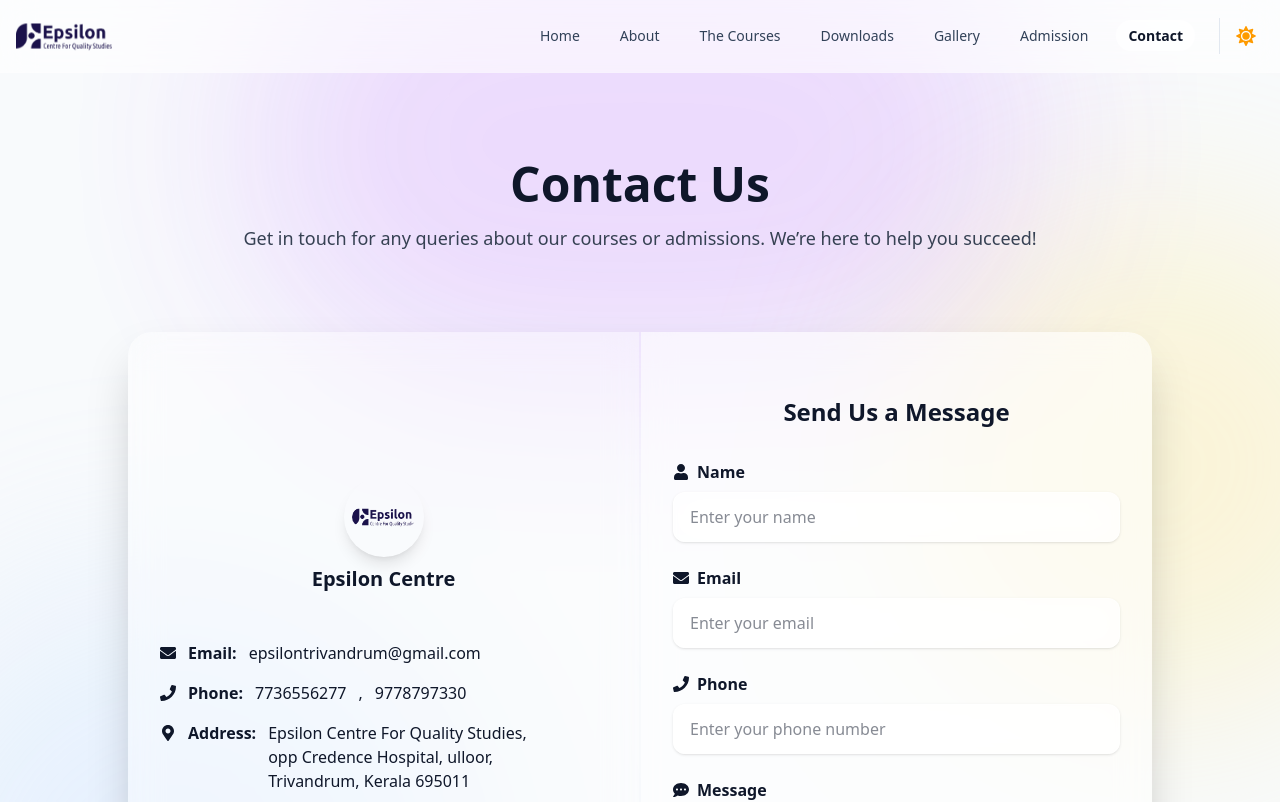
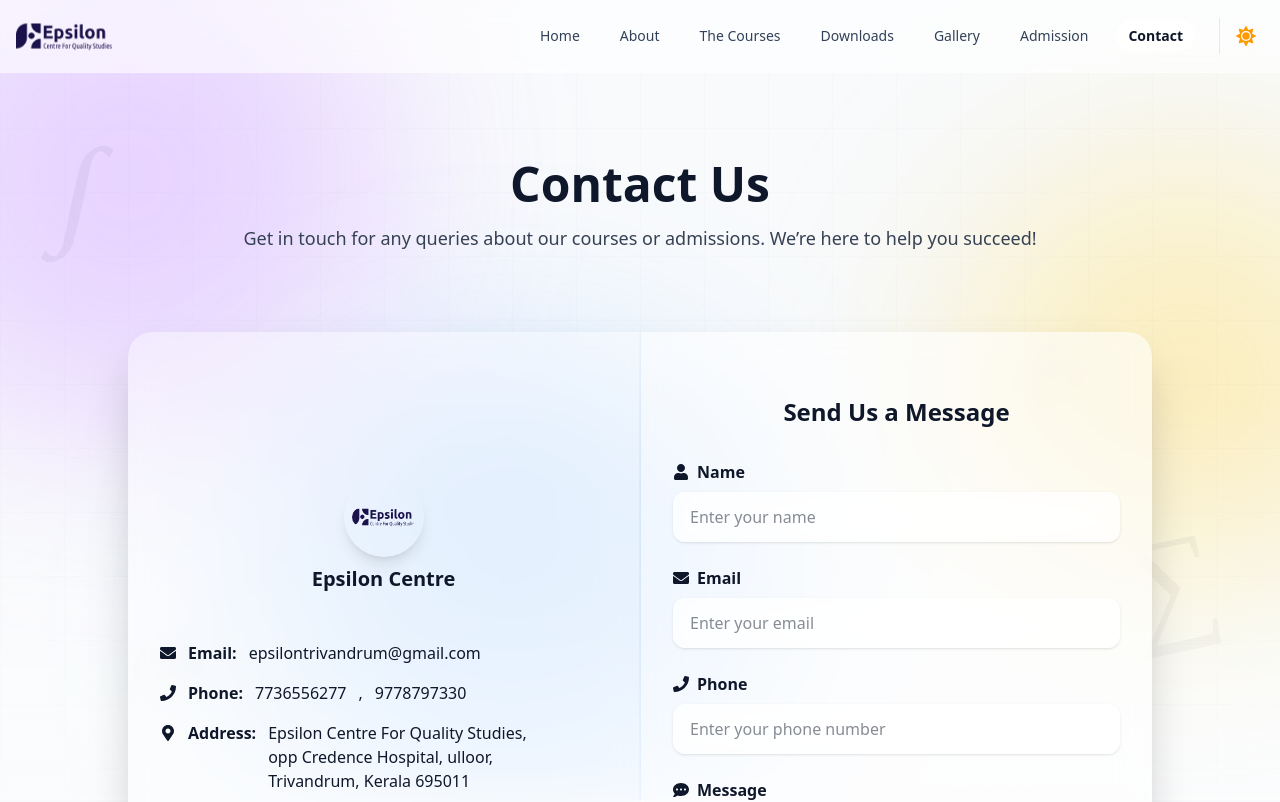
Before and after one commit to handalgeoffrey/epsilon, a Next.js app in the folder ui/: page /epsilon/contact in a window 1280 px wide. Shown: the top 802 px of the page. Built offline with nearby package versions, Linux system fonts and the light colour scheme.

Commit message:
feat: Add reusable PageBackground with grid and math symbols

```diff
--- a/ui/src/app/about/page.js
+++ b/ui/src/app/about/page.js
@@ -1,15 +1,13 @@
 'use client';
 import { LuTarget, LuEye, LuUser, LuAward, LuBookOpen, LuPuzzle, LuClipboardCheck } from 'react-icons/lu';
+
+import PageBackground from '@/components/PageBackground';
 
 export default function About() {
   return (
     <div className="min-h-screen flex flex-col items-center pt-navbar pb-16 w-full bg-[#f8fafc] dark:bg-slate-900 transition-colors duration-300 relative overflow-hidden">
 
-      {/* Background Decorations */}
-      <div className="absolute top-0 left-0 w-full h-full overflow-hidden pointer-events-none">
-        <div className="absolute top-[-10%] right-[-5%] w-[600px] h-[600px] bg-purple-200/40 dark:bg-purple-900/20 rounded-full blur-[120px] mix-blend-multiply dark:mix-blend-normal animate-blob"></div>
-        <div className="absolute bottom-[20%] left-[-10%] w-[500px] h-[500px] bg-amber-100/40 dark:bg-amber-900/20 rounded-full blur-[100px] mix-blend-multiply dark:mix-blend-normal animate-blob animation-delay-4000"></div>
-      </div>
+      <PageBackground />
 
       {/* Hero Section */}
       <div className="w-full max-w-4xl mx-auto px-6 text-center mb-16 relative z-10">
--- a/ui/src/app/admission/page.js
+++ b/ui/src/app/admission/page.js
@@ -1,6 +1,8 @@
 'use client';
 import { useState, useEffect } from 'react';
 import { FaUser, FaSchool, FaUserFriends, FaWhatsapp, FaEnvelope, FaChevronDown, FaBookOpen, FaGraduationCap } from 'react-icons/fa';
+
+import PageBackground from '@/components/PageBackground';
 
 const classes = ['Class 8', 'Class 9', 'Class 10', 'Class 11', 'Class 12', 'Keam Repeater', 'Jee Repeater'];
 const syllabi = ['ICSE', 'ISC', 'CBSE', 'HSE', 'Other'];
@@ -61,12 +63,7 @@
   return (
     <div className="min-h-screen flex flex-col items-center justify-center pt-navbar pb-12 w-full bg-[#f8fafc] dark:bg-slate-900 transition-colors duration-300 relative overflow-hidden">
 
-      {/* Background Decorations */}
-      <div className="absolute top-0 left-0 w-full h-full overflow-hidden pointer-events-none">
-        <div className="absolute top-[10%] left-[-5%] w-[600px] h-[600px] bg-purple-200/40 dark:bg-purple-900/20 rounded-full blur-[120px] mix-blend-multiply dark:mix-blend-normal animate-blob"></div>
-        <div className="absolute bottom-[10%] right-[-10%] w-[500px] h-[500px] bg-amber-100/40 dark:bg-amber-900/20 rounded-full blur-[100px] mix-blend-multiply dark:mix-blend-normal animate-blob animation-delay-4000"></div>
-        <div className="absolute top-[40%] right-[20%] w-[400px] h-[400px] bg-indigo-200/30 dark:bg-indigo-900/20 rounded-full blur-[100px] mix-blend-multiply dark:mix-blend-normal animate-blob animation-delay-2000"></div>
-      </div>
+      <PageBackground />
 
       <div className="relative z-10 w-full max-w-4xl mx-auto px-6 pt-12 pb-8 text-center">
         <h1 className="text-4xl md:text-5xl font-extrabold gradient-text mb-4">Apply for Admission</h1>
--- a/ui/src/app/contact/page.js
+++ b/ui/src/app/contact/page.js
@@ -2,6 +2,8 @@
 import { FaWhatsapp, FaFacebook, FaInstagram, FaUser, FaEnvelope, FaPhone, FaCommentDots, FaCheckCircle, FaMapMarkerAlt } from 'react-icons/fa';
 import { useState } from 'react';
 import Image from 'next/image';
+
+import PageBackground from '@/components/PageBackground';
 
 export default function Contact() {
   const [form, setForm] = useState({ name: '', email: '', phone: '', message: '' });
@@ -25,12 +27,7 @@
   return (
     <div className="min-h-screen flex flex-col items-center pt-navbar w-full bg-[#f8fafc] dark:bg-slate-900 transition-colors duration-300 relative overflow-hidden">
 
-      {/* Background Decorations */}
-      <div className="absolute top-0 left-0 w-full h-full overflow-hidden pointer-events-none">
-        <div className="absolute top-[-10%] left-[50%] -translate-x-1/2 w-[800px] h-[500px] bg-purple-500/20 dark:bg-purple-900/20 rounded-full blur-[100px] animate-pulse"></div>
-        <div className="absolute bottom-[-10%] left-[-10%] w-[600px] h-[600px] bg-blue-200/30 dark:bg-blue-900/20 rounded-full blur-[100px] animate-blob"></div>
-        <div className="absolute top-[20%] right-[-10%] w-[500px] h-[500px] bg-amber-200/30 dark:bg-amber-900/20 rounded-full blur-[100px] animate-blob animation-delay-4000"></div>
-      </div>
+      <PageBackground />
 
       {/* Hero Banner */}
       <div className="w-full flex flex-col items-center justify-center py-12 mb-8 relative z-10">
--- a/ui/src/app/downloads/page.js
+++ b/ui/src/app/downloads/page.js
@@ -2,6 +2,8 @@
 import Link from 'next/link';
 import { useState, useEffect } from 'react';
 import { FaDownload, FaFilePdf, FaSearch, FaFilter } from 'react-icons/fa';
+
+import PageBackground from '@/components/PageBackground';
 
 export default function Downloads() {
   const [downloads, setDownloads] = useState([]);
@@ -93,7 +95,8 @@
   if (loading) {
     return (
       <div className="min-h-screen flex flex-col items-center justify-center py-24 w-full">
-        <div className="text-center">
+        <PageBackground />
+        <div className="text-center relative z-10">
           <div className="animate-spin rounded-full h-12 w-12 border-b-2 border-brandPurple mx-auto mb-4"></div>
           <p className="text-gray-600">Loading downloads...</p>
         </div>
@@ -104,12 +107,7 @@
   return (
     <div className="min-h-screen flex flex-col items-center pt-navbar pb-24 w-full bg-[#f8fafc] dark:bg-slate-900 transition-colors duration-300 relative overflow-hidden">
 
-      {/* Background Decorations */}
-      <div className="absolute top-0 left-0 w-full h-full overflow-hidden pointer-events-none">
-        <div className="absolute top-[-10%] left-[-10%] w-[500px] h-[500px] bg-purple-300/30 dark:bg-purple-900/20 rounded-full blur-[100px] animate-blob"></div>
-        <div className="absolute bottom-[-10%] right-[-10%] w-[500px] h-[500px] bg-amber-200/30 dark:bg-amber-900/20 rounded-full blur-[100px] animate-blob animation-delay-2000"></div>
-        <div className="absolute top-[40%] left-[80%] w-[300px] h-[300px] bg-indigo-300/30 dark:bg-indigo-900/20 rounded-full blur-[80px] animate-blob animation-delay-4000"></div>
-      </div>
+      <PageBackground />
 
       <div className="relative z-10 w-full max-w-6xl mx-auto px-6">
         <h1 className="text-4xl md:text-5xl font-extrabold gradient-text text-center mb-4 mt-8">Downloads</h1>
--- /dev/null
+++ b/ui/src/components/PageBackground.js
@@ -0,0 +1,38 @@
+'use client';
+
+export default function PageBackground() {
+    return (
+        <div className="fixed inset-0 w-full h-full overflow-hidden pointer-events-none z-0">
+            {/* 1. Base Grid Pattern */}
+            <div
+                className="absolute inset-0 opacity-[0.03] dark:opacity-[0.05]"
+                style={{
+                    backgroundImage: `linear-gradient(#9ca3af 1px, transparent 1px), linear-gradient(to right, #9ca3af 1px, transparent 1px)`,
+                    backgroundSize: '4rem 4rem',
+                }}
+            />
+
+            {/* 2. Vibrant Animated Blobs */}
+            <div className="absolute top-[-10%] left-[-10%] w-[40vw] h-[40vw] bg-purple-400/30 dark:bg-purple-900/20 rounded-full blur-[100px] animate-blob mix-blend-multiply dark:mix-blend-normal" />
+            <div className="absolute top-[20%] right-[-10%] w-[35vw] h-[35vw] bg-amber-300/30 dark:bg-amber-900/20 rounded-full blur-[100px] animate-blob animation-delay-2000 mix-blend-multiply dark:mix-blend-normal" />
+            <div className="absolute bottom-[-10%] left-[20%] w-[40vw] h-[40vw] bg-blue-400/30 dark:bg-blue-900/20 rounded-full blur-[100px] animate-blob animation-delay-4000 mix-blend-multiply dark:mix-blend-normal" />
+
+            {/* 3. Floating Math Elements (Graphic Design Elements) */}
+            <div className="absolute top-[15%] left-[5%] text-9xl font-serif text-slate-900/5 dark:text-white/5 rotate-12 select-none">
+                ∫
+            </div>
+            <div className="absolute bottom-[20%] right-[5%] text-9xl font-serif text-slate-900/5 dark:text-white/5 -rotate-12 select-none">
+                ∑
+            </div>
+            <div className="absolute top-[40%] right-[15%] text-8xl font-serif text-slate-900/5 dark:text-white/5 rotate-45 select-none">
+                π
+            </div>
+            <div className="absolute bottom-[10%] left-[10%] text-9xl font-serif text-slate-900/5 dark:text-white/5 -rotate-6 select-none">
+                ∞
+            </div>
+
+            {/* Overlay Gradient to soften edges */}
+            <div className="absolute inset-0 bg-gradient-to-b from-transparent via-transparent to-white/50 dark:to-slate-900/50" />
+        </div>
+    );
+}
```
